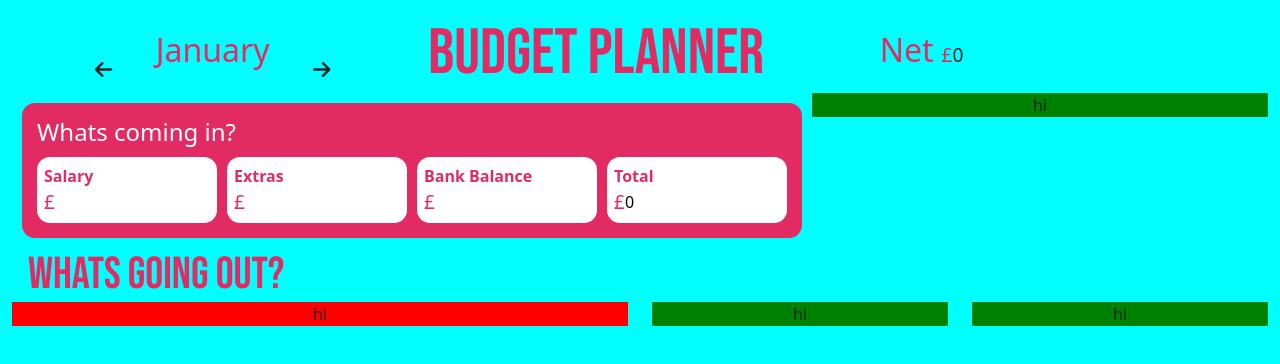
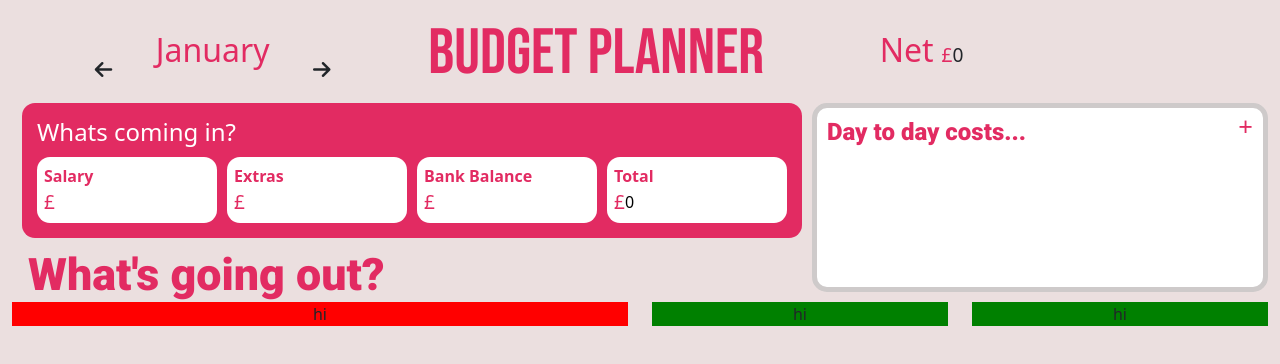
Before and after one commit to infiniteweb/budgetPlanner, a React (Vite) app: page /month in a window 1280 px wide. Shown: the top 364 px of the page. Built offline with nearby package versions, Linux system fonts and the light colour scheme.

Commit message:
changing box layout

```diff
--- a/index.html
+++ b/index.html
@@ -9,6 +9,11 @@
       href="https://fonts.googleapis.com/css2?family=Bebas+Neue&display=swap"
       rel="stylesheet"
     />
+    <link
+      href="https://fonts.googleapis.com/css2?family=Roboto:wght@900&display=swap"
+      rel="stylesheet"
+    />
+
     <!--Stylesheets-->
     <link rel="stylesheet" href="/assets/bootstrap/css/bootstrap.min.css" />
     <link rel="stylesheet" href="/assets/fontawesome/css/fontawesome.min.css" />
--- a/src/MonthView/MonthView.css
+++ b/src/MonthView/MonthView.css
@@ -1,14 +1,39 @@
-
-
 body {
-  background-color: aqua;
+  background-color: rgb(235, 223, 223);
 }
 
-#outgoing-title{
-  font-family: "Bebas Neue", sans-serif;
+#outgoing-title {
+  font-family: "Roboto", sans-serif;
   color: rgb(226, 43, 98);
-  font-weight: 400;
+
   font-size: 3.5vw;
+}
+
+/* day to day costs box */
+
+#day-to-day-costs-box {
+  background-color: white;
+  height: 100%;
+  border-style: solid;
+  border-color: rgb(206, 202, 202);
+  border-radius: 15px;
+  border-width: thick;
+  margin: 10px 0px;
+  min-width: 290px;
+}
+
+#day-to-day-costs-header {
+  font-family: 'Roboto', sans-serif;
+  color: rgb(226, 43, 98);
+  margin: 10px 0px 0px 10px;
+}
+
+.add-new-btn{
+  color: rgb(226, 43, 98);
+  background-color: white;
+  border: 0 none;
+  font-size: 2vw;
+  margin: 0px 10px 0px 0px;
 }
 
 .div1 {
@@ -24,15 +49,13 @@ body {
 }
 
 @media (max-width: 700px) {
-  #outgoing-title{
-
+  #outgoing-title {
     font-size: 4vw;
   }
 }
 
 @media (max-width: 450px) {
-  #outgoing-title{
-
+  #outgoing-title {
     font-size: 7vw;
   }
 }
--- a/src/MonthView/MonthView.jsx
+++ b/src/MonthView/MonthView.jsx
@@ -55,11 +55,14 @@ export default function MonthView() {
                 />
               </div>
               <div className="col d-flex justify-content-start ms-3">
-                <h4  id="outgoing-title">whats going out?</h4>
+                <h4 id="outgoing-title">What&apos;s going out?</h4>
               </div>
             </div>
-            <div className="col ">
-              <div className="div2">hi</div>
+            <div className="col d-flex flex-column ">
+              <div className="d-flex" id="day-to-day-costs-box">
+                <h4 id="day-to-day-costs-header">Day to day costs... </h4>
+                <button className="align-self-start ms-auto add-new-btn">+</button>
+              </div>
             </div>
           </div>
         </div>
```
